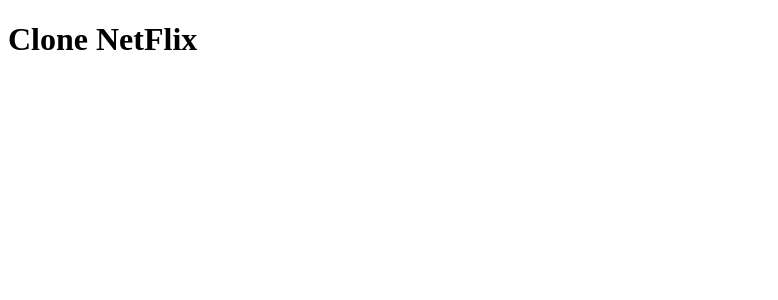
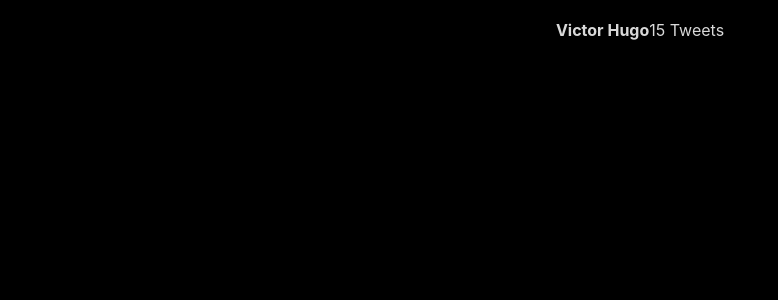
Before and after one commit to victorbeppler/clone-twitter, a React (Create React App) app: page / in a window 1280 px wide. Shown: the top 300 px of the page, without its empty margins (0-778 px from the left). Built offline with nearby package versions, Linux system fonts and the light colour scheme.

Commit message:
Primeiras configurações do Layout

```diff
--- a/package.json
+++ b/package.json
@@ -6,9 +6,12 @@
     "@testing-library/jest-dom": "^5.16.4",
     "@testing-library/react": "^13.2.0",
     "@testing-library/user-event": "^13.5.0",
+    "@types/styled-components": "^5.1.25",
     "react": "^18.1.0",
     "react-dom": "^18.1.0",
     "react-scripts": "5.0.1",
+    "react-sticky-box": "^1.0.2",
+    "styled-components": "^5.3.5",
     "web-vitals": "^2.1.4"
   },
   "scripts": {
--- a/src/App.js
+++ b/src/App.js
@@ -1,9 +1,15 @@
 import React from "react";
+import Layout from "./components/Layout";
+import GlobalStyles from "./styles/global-styles.js";
 
 function App() {
-  return (
-    <h1>Clone NetFlix</h1>
-  );
+    return (
+        <>
+            <Layout />
+
+            <GlobalStyles />
+        </>
+    );
 }
 
 export default App;
--- /dev/null
+++ b/src/components/Layout/index.js
@@ -0,0 +1,19 @@
+import React from "react";
+
+import Main from "../main";
+
+import { Container, Wrapper } from './styles';
+
+function Layout() {
+    return (
+        <Container>
+            <Wrapper>
+                {/* <MenuBar></MenuBar> */}
+                <Main />
+                {/* <SideBar></SideBar> */}
+            </Wrapper>
+        </Container>
+    );
+}
+
+export default Layout;
--- /dev/null
+++ b/src/components/Layout/styles.js
@@ -0,0 +1,13 @@
+import styled from "styled-components";
+
+export const Container = styled.div`
+    background: var(--primary);
+`;
+
+export const Wrapper = styled.div`
+    height: 100%;
+    max-width: 1280px;
+    margin: 0 auto;
+    display: flex;
+    justify-content: center;
+`;
--- /dev/null
+++ b/src/components/main/index.js
@@ -0,0 +1,27 @@
+import React from 'react';
+import { Container, Header, BackIcon , ProfileInfo } from './styles';
+
+function main() {
+  return (
+      <Container>
+          <Header>
+            <button>
+                <BackIcon />
+            </button>
+            <ProfileInfo>
+                <strong>Victor Hugo</strong>
+                <span>15 Tweets</span>
+            </ProfileInfo>
+          </Header>
+          {/* <ProfilePage /> */}
+          {/* <ButtonMenu>
+              <HomeIncon />
+              <SearchIncon />
+              <BellIcon />
+              <EmailIcon />
+          </ButtonMenu> */}
+      </Container>
+  );
+}
+
+export default main;
--- /dev/null
+++ b/src/components/main/styles.js
@@ -0,0 +1,6 @@
+import styled from "styled-components";
+
+export const Container = styled.div``;
+export const Header = styled.div``;
+export const BackIcon = styled.div``;
+export const ProfileInfo = styled.div``;
--- /dev/null
+++ b/src/styles/global-styles.js
@@ -0,0 +1,39 @@
+import { createGlobalStyle } from "styled-components";
+
+export default createGlobalStyle`
+    * {
+        margin: 0;
+        padding: 0;
+        box-sizing: border-box;
+        outline: 0;
+
+        color: var(--white);
+    }
+    html, body, #root {
+        max-height: 100vh;
+        max-width: 100vw;
+        height: 100%;
+        width: 100%;
+    }
+    *, button, input {
+        border: 0;
+        background: none;
+        font-family: -apple-system, BlinkMacSystemFont, 'Segoe UI', Roboto, Oxygen, Ubuntu, Cantarell, 'Open Sans', 'Helvetica Neue', sans-serif;
+    }
+    html {
+        background: var(--primary);
+    }
+    :root {
+        --primary: #000;
+        --secondary: #15181C;
+        --search: #202327;
+        --white: #D9D9D9;
+        --gray: #7A7A7A;
+        --outline: #2F3336;
+        --retweet: #00C06B;
+        --like: #E8265E;
+        --twitter: #33A1F2;
+        --twitter-dark-hover: #011017;
+        --twitter-light-hover: #2C8ED6;
+    }
+    `;
```
Also changed, not shown: 1 other file (tests, documents, lock files or other folders).
